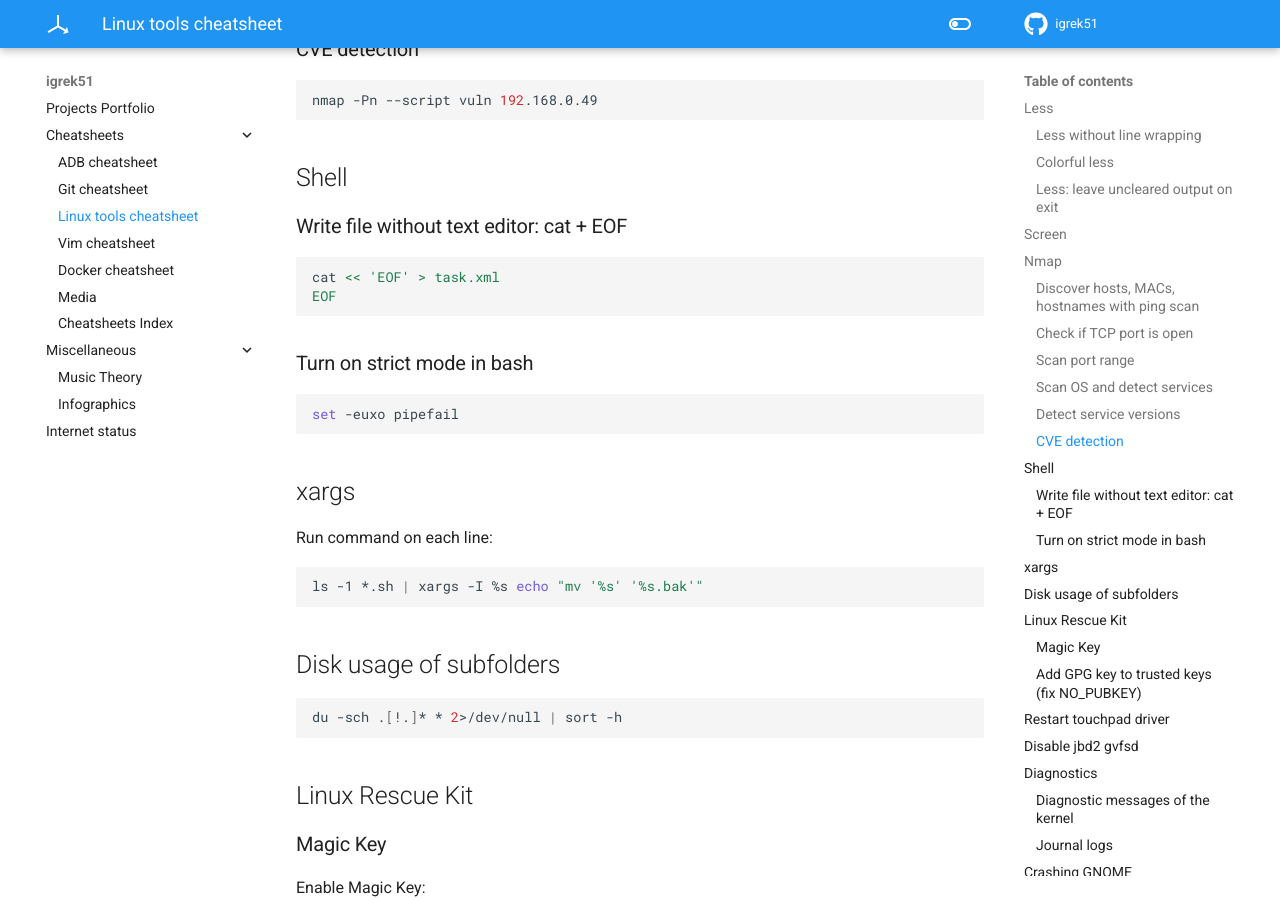
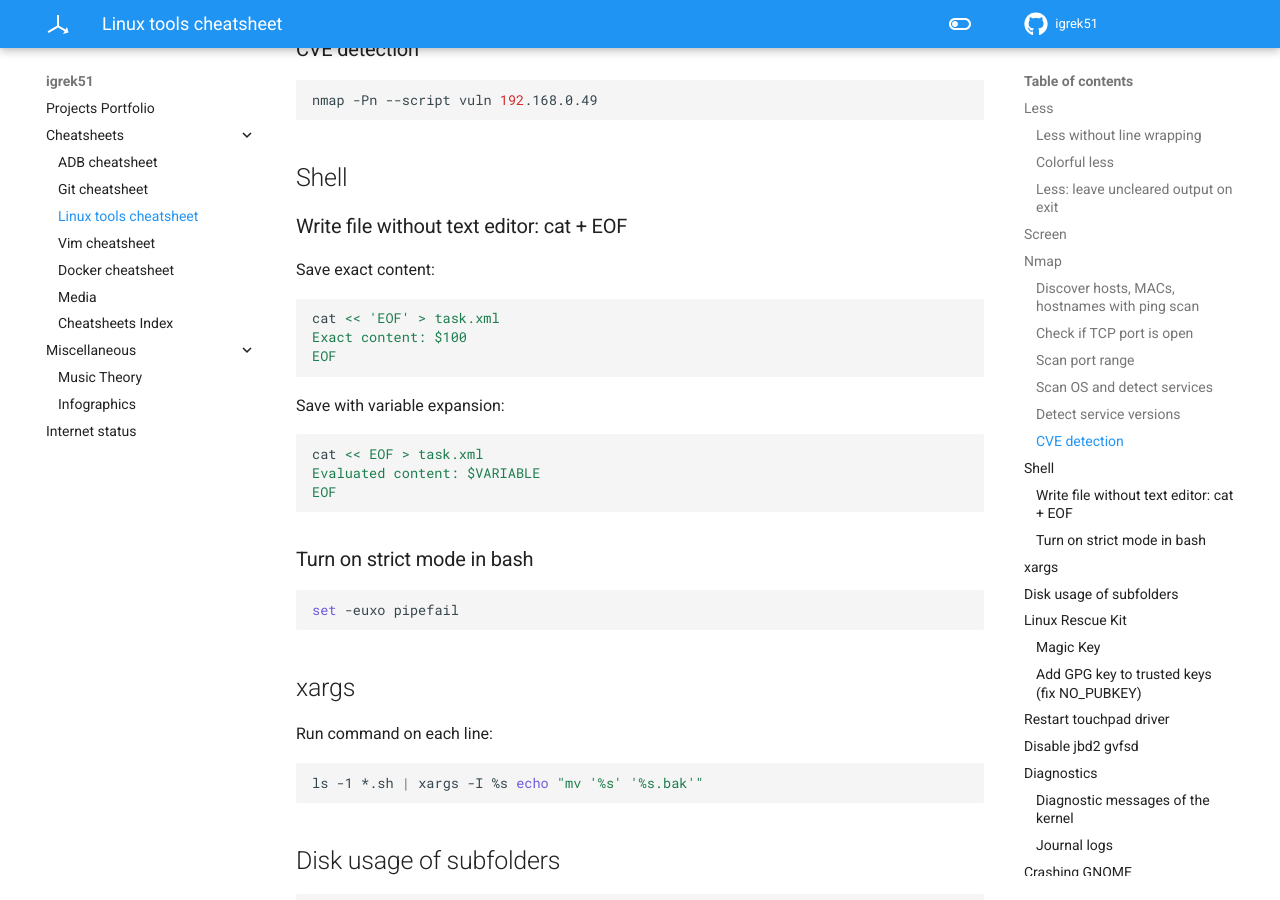
Before and after one commit to igrek51/igrek51.github.io, an MkDocs documentation site: the page built from docs/cheatsheet/linux.md, in a window 1280 px wide and 900 px high, scrolled down 1426 px. Built offline with MkDocs 1.6.1 and Material for MkDocs 9.7.7, drawn with Linux system fonts in a browser that asks for light colours.

Commit message:
update eof pattern

````diff
--- a/docs/cheatsheet/linux.md
+++ b/docs/cheatsheet/linux.md
@@ -57,8 +57,16 @@ nmap -Pn --script vuln 192.168.0.49
 
 ## Shell
 ### Write file without text editor: cat + EOF
+Save exact content:
 ```shell
 cat << 'EOF' > task.xml
+Exact content: $100
+EOF
+```
+Save with variable expansion:
+```shell
+cat << EOF > task.xml
+Evaluated content: $VARIABLE
 EOF
 ```
 ### Turn on strict mode in bash
````
Also changed, not shown: docs/index.md (+1 -1 lines).
